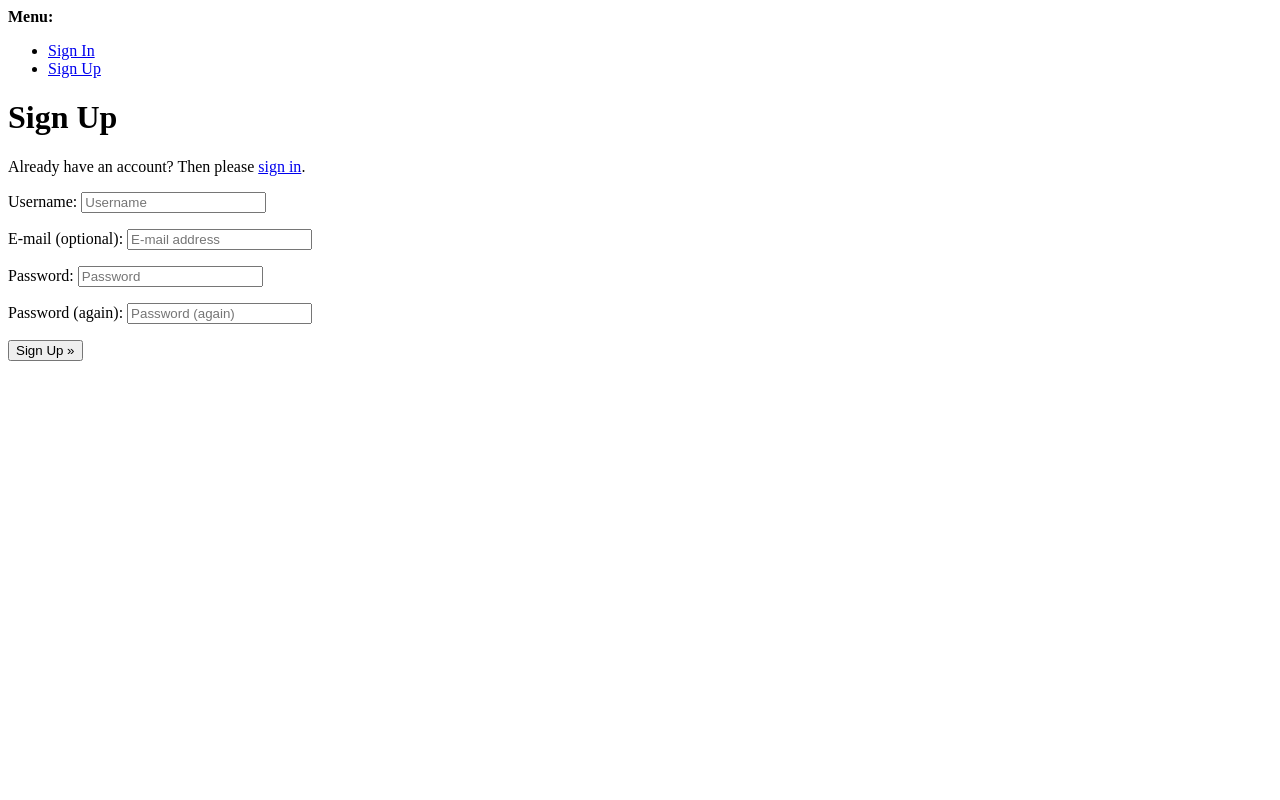
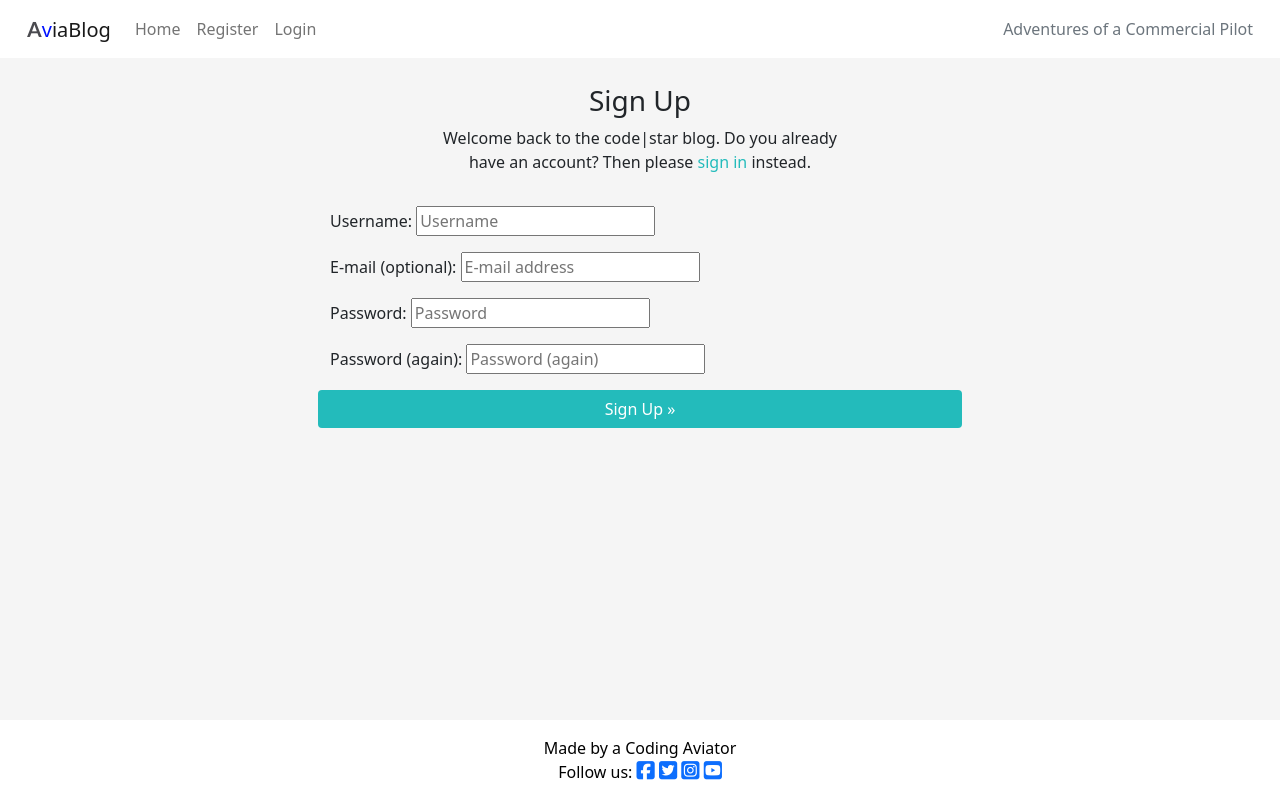
Before and after one commit to jve89/portfolio4, a Django app: page /accounts/signup/ in a window 1280 px wide. Run offline with Django 3.2, Linux system fonts and the light colour scheme; some libraries are stand-ins or nearby versions.

Commit message:
Changing html and css to my own wishes and tidying up alignment settings in css

```diff
--- a/static/css/style.css
+++ b/static/css/style.css
@@ -1,20 +1,24 @@
-body {
-    background-color: #F9FAFC;
+span {
+    margin: 0;
 }
 
 .brand {
     font-family: Lato, sans-serif;
-    font-size: 1.4rem;
-    font-weight: 700;
+    font-size: 1.3rem;
+    font-weight: 600;
     color: #4A4A4F;
 }
 
-.red-o {
-    color: #E84610;
+.blue-v {
+    color: #0011ff;
 }
 
 .thin {
     font-weight: 300;
+}
+
+.thick {
+    font-weight: bold;
 }
 
 .light-bg {
@@ -140,3 +144,49 @@ body {
     background: transparent;
     border: none;
 }
+
+/* Nav */
+
+.navbar {
+    padding-left: 15px;
+    padding-right: 15px;
+}
+
+/* Body */
+
+body {
+    background-color: #F9FAFC;
+}
+
+.main-bg {
+    background-color: whitesmoke;
+}
+
+/* Footer */
+
+.footer {
+    padding-left: 15px;
+    padding-right: 15px;
+}
+
+.footer-text {
+    color: black;
+}
+
+.socials {
+    font-size: 1.3rem;
+    font-weight: 600;
+}
+
+/* Element alignment */
+
+.cont-align {
+    margin: auto;
+    width: 50%;
+    padding: 10px;
+}
+
+.btn-align {
+    margin: 0;
+    position: relative;
+}
--- a/templates/account/signup.html
+++ b/templates/account/signup.html
@@ -1,21 +1,33 @@
-{% extends "account/base.html" %}
+{% extends "base.html" %}
 
 {% load i18n %}
 
 {% block head_title %}{% trans "Signup" %}{% endblock %}
 
 {% block content %}
-<h1>{% trans "Sign Up" %}</h1>
+<div class="cont-align container position-absolute top-40 start-50 translate-middle-x">
+  <div class="row">
+    <div class="col-md-8 mt-3 offset-md-2 text-center">
+      <h3>{% trans "Sign Up" %}</h3>
 
-<p>{% blocktrans %}Already have an account? Then please <a href="{{ login_url }}">sign in</a>.{% endblocktrans %}</p>
-
-<form class="signup" id="signup_form" method="post" action="{% url 'account_signup' %}">
+      <p>{% blocktrans %}Welcome back to the code|star blog. Do you already have an account? Then please <a class="link"
+          href="{{ login_url }}">sign in</a> instead.{% endblocktrans %}</p>
+    </div>
+  </div>
+  <div class="row">
+    <div class="mt-3 mx-auto">
+      <form class="signup form-horizontal" id="signup_form" method="post" action="{% url 'account_signup' %}">
         {% csrf_token %}
         {{ form.as_p }}
         {% if redirect_field_value %}
         <input type="hidden" name="{{ redirect_field_name }}" value="{{ redirect_field_value }}" />
         {% endif %}
-  <button type="submit">{% trans "Sign Up" %} &raquo;</button>
       </form>
+    </div>
+  </div>
+  <div class="row">
+    <button form="signup_form" class="btn-align btn btn-signup right" type="submit">{% trans "Sign Up" %} &raquo;</button>
+  </div>
+</div>
 
 {% endblock %}
--- a/templates/base.html
+++ b/templates/base.html
@@ -18,6 +18,7 @@
     </script>
     <link rel="stylesheet" href="{% static 'css/style.css' %}">
     <script type="text/javascript" src="{% static 'js/script.js' %}"></script>
+    <script src="https://kit.fontawesome.com/ca2cfe0f86.js" crossorigin="anonymous"></script>
 
 </head>
 
@@ -27,8 +28,7 @@
 
     <nav class="navbar navbar-expand-lg navbar-light bg-white">
         <div class="container-fluid">
-            <a class="navbar-brand" href="{% url 'home' %}"><span class="brand">c<span class="red-o">o</span>de<span
-                        class="thin">|star</span></span></span></a>
+            <a class="navbar-brand" href="{% url 'home' %}"><span class="brand">A</span><span class="blue-v">v</span><span>ia</span><span class="thin">Blog</span></span></span></a>
             <button class="navbar-toggler" type="button" data-bs-toggle="collapse" data-bs-target="#navbarText"
                 aria-controls="navbarText" aria-expanded="false" aria-label="Toggle navigation">
                 <span class="navbar-toggler-icon"></span>
@@ -36,7 +36,7 @@
             <div class="collapse navbar-collapse" id="navbarText">
                 <ul class="navbar-nav me-auto mb-2 mb-lg-0">
                     <li class="nav-item">
-                        <a class="nav-link active" aria-current="page" href="{% url 'home' %}">Home</a>
+                        <a class="nav-link" aria-current="page" href="{% url 'home' %}">Home</a>
                     </li>
                     {% if user.is_authenticated %}
                     <li class="nav-item">
@@ -52,7 +52,7 @@
                     {% endif %}
                 </ul>
                 <span class="navbar-text text-muted">
-                    adventures of a software developer
+                    Adventures of a Commercial Pilot
                 </span>
             </div>
         </div>
@@ -63,7 +63,7 @@
         <div class="row">
             <div class="col-md-8 offset-md-2">
                 {% for message in messages %}
-                <div class="msgg alert {{ message.tags }} alert-dismissible fade show" id="msg" role="alert">
+                <div class="alert {{ message.tags }} alert-dismissible fade show" id="msg" role="alert">
                     {{ message | safe }}
                     <button type="button" class="btn-close" data-bs-dismiss="alert" aria-label="Close"></button>
                 </div>
@@ -79,12 +79,13 @@
     </main>
 
     <!-- Footer -->
-    <footer class="footer mt-auto py-3 dark-bg">
-        <p class="m-0 text-center text-white">Made by Code Instituters</p>
-        <p class="m-0 text-center text-white">Follow us: <i class="fab fa-facebook-square ms-3"></i>
-            <i class="fab fa-twitter-square ms-3"></i>
-            <i class="fab fa-instagram-square ms-3"></i>
-            <i class="fab fa-youtube-square ms-3"></i></p>
+    <footer class="footer mt-auto py-3 bg-white">
+        <p class="footer-text m-0 text-center">Made by a Coding Aviator</p>
+        <p class="footer-text m-0 text-center">Follow us:
+            <a target="_blank" href="https://www.facebook.com/groups/1521149284691555"><i class="socials fa-brands fa-square-facebook"></i></i></a>
+            <a target="_blank" href="https://twitter.com/aviator_aero"><i class="socials fa-brands fa-square-twitter"></i></i></a>
+            <a target="_blank" href="https://www.instagram.com/aviatorszone/?hl=en"><i class="socials fa-brands fa-square-instagram"></i></a>
+            <a target="_blank" href="https://www.youtube.com/@alwaysaviation6836"><i class="socials fa-brands fa-square-youtube"></i></p></a>
     </footer>
 
 </body>
```
Also changed, not shown: templates/account/login.html (+9 -7 lines), templates/account/logout.html (+22 -12 lines), templates/account/signup_closed.html (line endings or trailing spaces). Lines whose indentation alone changed are shown as unchanged.
